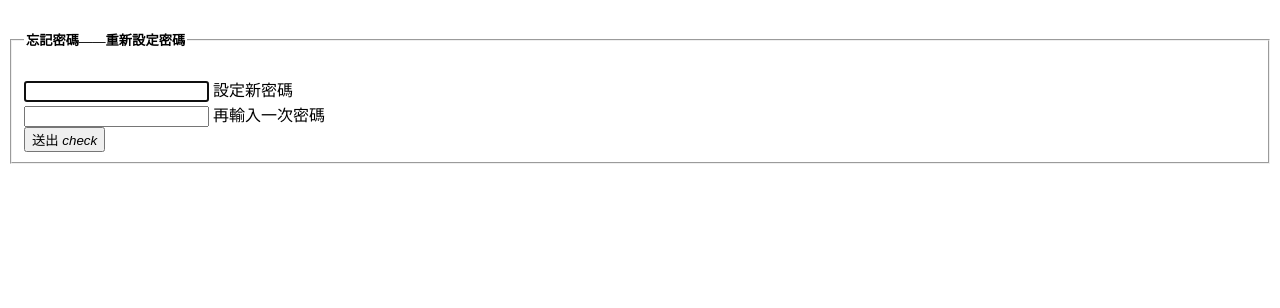
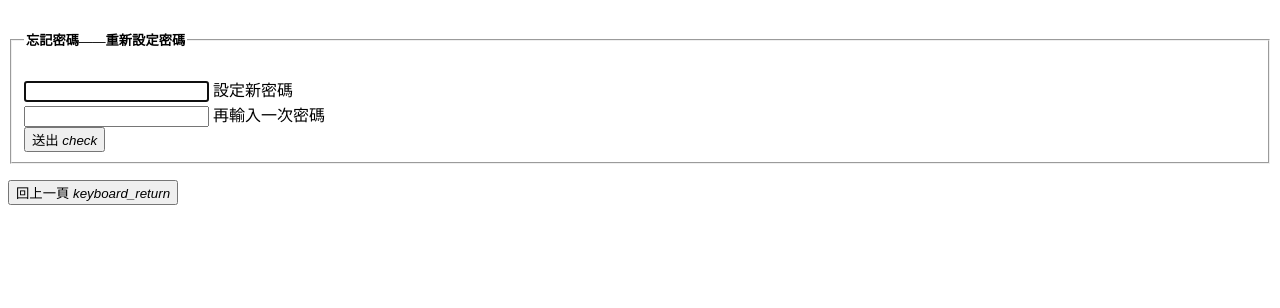
Before and after one commit to ri0806449/repos, a CodeIgniter app: the page made by CIpro/application/views/want_to_reset_password/Content.php in a window 1280 px wide. Shown: the top 308 px of the page. Run offline with CodeIgniter, Linux system fonts and the light colour scheme.

Commit message:
新增回上一頁按鍵，但無法觸發跳轉功能 外觀透過css稍作修飾

```diff
--- a/CIpro/application/controllers/user_authentication.php
+++ b/CIpro/application/controllers/user_authentication.php
@@ -312,8 +312,6 @@ class User_Authentication extends CI_Controller
 	//在主頁中重設密碼
 	public function want_to_reset_password()
 	{
-		//在這個環節用不到token，定一一下空值避免reset_password/content.php的網址出問題
-		$token_varify='';
 		if (isset($this->session->userdata['logged_in'])) {
 			$session_data = $this->session->userdata['logged_in'];
 			//進行更改密碼的環節，先密碼格式驗證
--- a/CIpro/application/views/want_to_reset_password/Content.php
+++ b/CIpro/application/views/want_to_reset_password/Content.php
@@ -30,5 +30,13 @@
 	                </div>
 				</fieldset>
 			</form>
+			<div class="row">
+	            <div class="col s8 offset-s2">
+	                <button class="btn-large waves-effect waves-light red lighten-3 return" id="user_login_process" href="user_login_process">
+	                  回上一頁
+	                  <i class="material-icons right">keyboard_return</i>
+	                </button>
+	          	</div>
+			</div>
 		</div>
 	</main>
--- a/CIpro/css/all.css
+++ b/CIpro/css/all.css
@@ -67,3 +67,9 @@ a#logout.waves-effect.waves-light.btn-large.user_logout
 {
   margin-bottom: 200px;
 }
+
+/*修改回上一頁按鍵的外觀*/
+button.return
+{
+  margin-top: 50px;
+}
```
